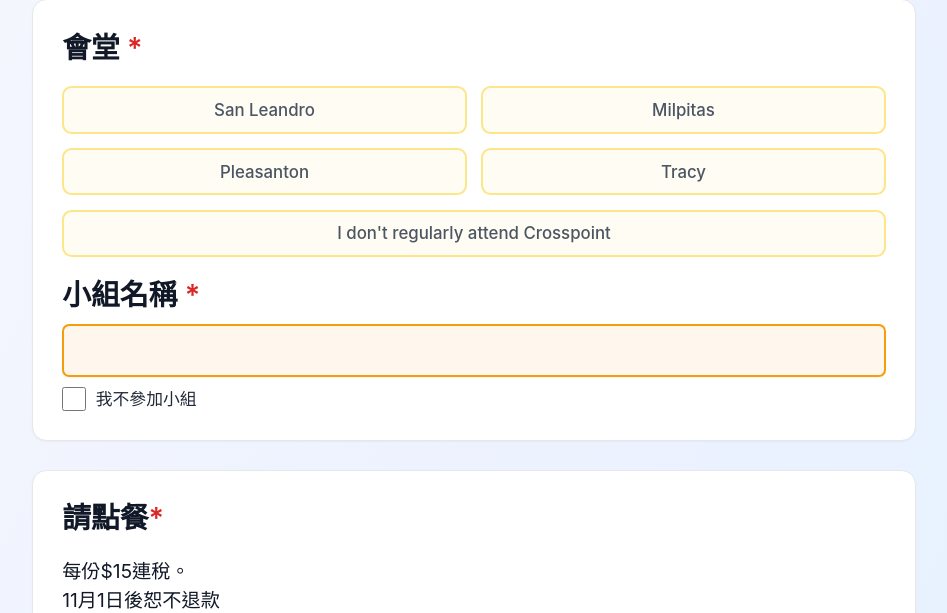
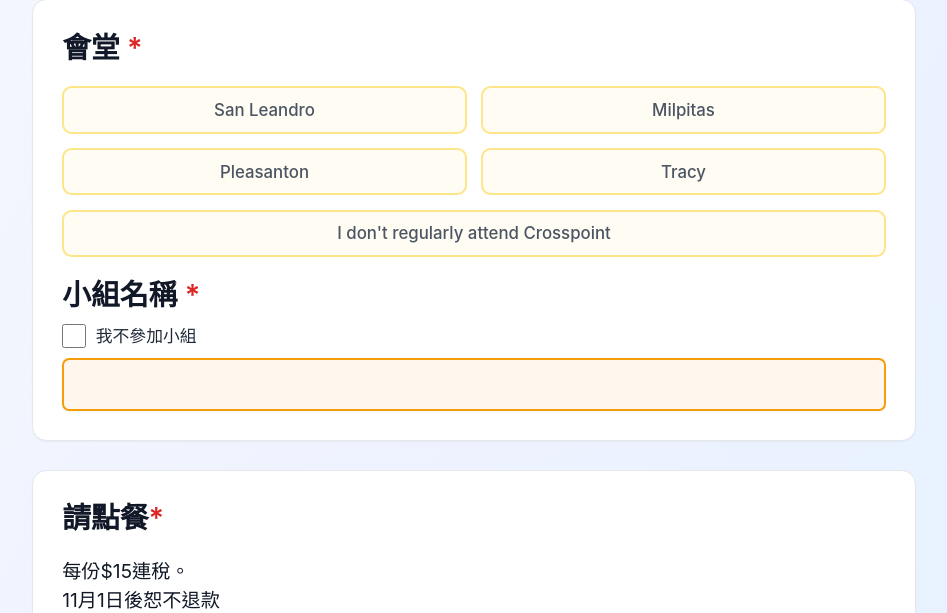
Before and after one commit to cd-ship-it/dolof, a PHP site: page /dolof/order.php in a window 1280 px wide. Shown: the part 804-1417 px from the top of the page, without its empty margins (166-1113 px from the left). Run offline with PHP 8.4, Linux system fonts and the light colour scheme; data comes from the database, SQL or seed files in the repository; data that the repository does not hold is empty; some libraries are stand-ins or nearby versions.

Commit message:
I don't join life group position

```diff
--- a/order.php
+++ b/order.php
@@ -258,7 +258,13 @@ layout_head('Order');
         $noLgValue = 'No Life Group';
         $noLgSelected = ($old['lift_group'] ?? '') === $noLgValue;
       ?>
-      <div class="relative mt-1">
+      <label class="flex items-center gap-2 cursor-pointer select-none text-sm text-gray-800">
+        <input type="checkbox" id="no-life-group-option" class="h-5 w-5 rounded border-gray-400 text-indigo-600 focus:ring-indigo-500"
+               <?= $noLgSelected ? 'checked' : '' ?>
+               <?= $campusesConfigured ? '' : 'disabled' ?>>
+        <span><?= e($noLgLabel) ?></span>
+      </label>
+      <div class="relative">
         <input type="text" name="lift_group" id="lift-group-input"
                required maxlength="20" autocomplete="one-time-code" autocapitalize="off" autocorrect="off" spellcheck="false"
                role="combobox" aria-autocomplete="list" aria-expanded="false" aria-controls="lift-group-list"
@@ -270,12 +276,6 @@ layout_head('Order');
             class="absolute z-20 left-0 right-0 mt-1 max-h-56 overflow-auto rounded-md border border-gray-200 bg-white text-sm shadow-lg"></ul>
       </div>
       <!-- <span class="text-xs text-gray-500 block" id="lift-group-hint">Choose your campus above to see its life groups, or type your own (max 20 characters).</span> -->
-      <label class="mt-2 flex items-center gap-2 cursor-pointer select-none text-sm text-gray-800">
-        <input type="checkbox" id="no-life-group-option" class="h-5 w-5 rounded border-gray-400 text-indigo-600 focus:ring-indigo-500"
-               <?= $noLgSelected ? 'checked' : '' ?>
-               <?= $campusesConfigured ? '' : 'disabled' ?>>
-        <span><?= e($noLgLabel) ?></span>
-      </label>
       <!-- <p id="lift-group-error" class="hidden text-sm font-medium text-red-600">Please enter a Lift Group Name, or check “I don't join a Life Group”.</p> -->
     </div>
   </div>
```
